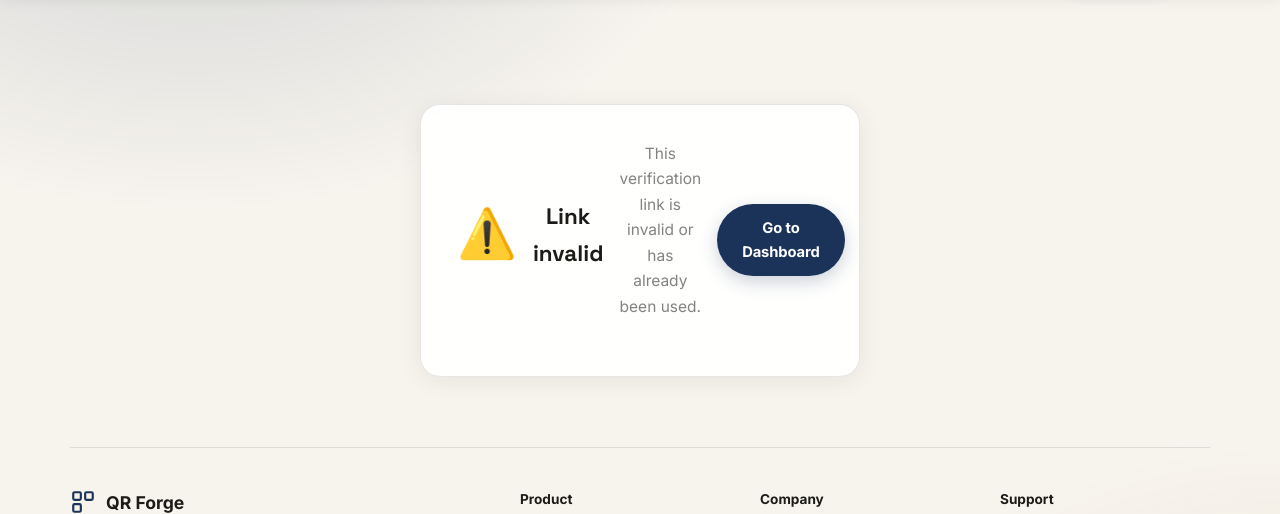
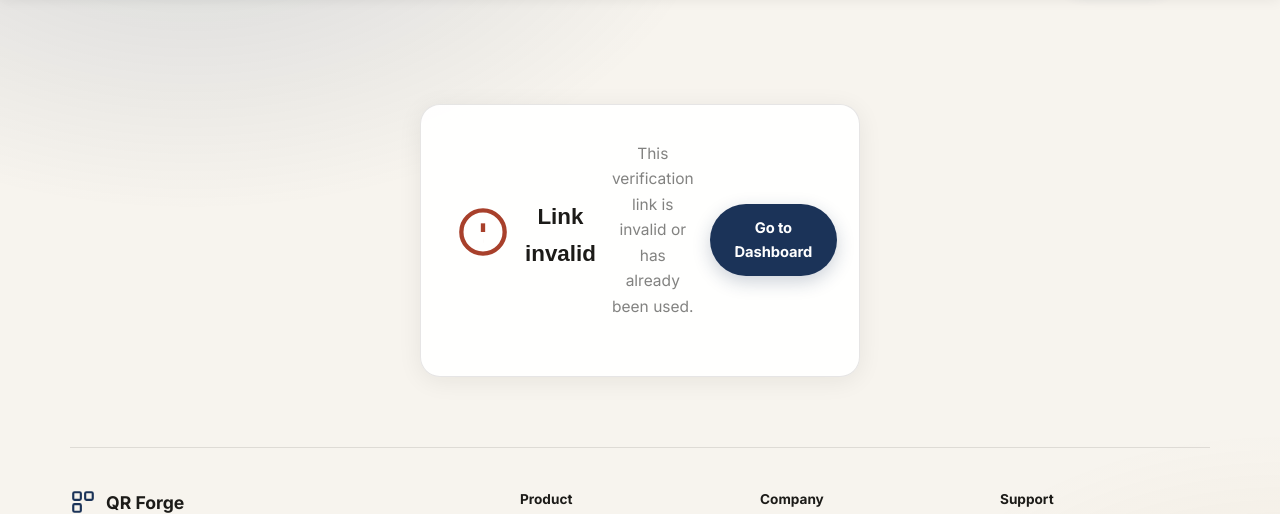
Before and after one commit to mostafamohamed521/qr_generator, a Django app: template templates/accounts/verify_email.html in a window 1280 px wide. Shown: the part 69-583 px from the top of the page. Run offline with Django 4.2, Linux system fonts and the light colour scheme; the template is opened without the code that fills it, so the values that code supplies are empty.

Commit message:
templates/accounts/verify_email.html: Update email verification page

```diff
--- a/templates/accounts/verify_email.html
+++ b/templates/accounts/verify_email.html
@@ -5,12 +5,12 @@
 <div style="max-width:440px;margin:60px auto;text-align:center">
   <div class="stat-card" style="padding:36px">
     {% if success %}
-      <div style="font-size:3rem;margin-bottom:16px">✅</div>
-      <h1 style="font-family:'Space Grotesk',sans-serif;font-weight:700;font-size:1.4rem;margin-bottom:8px">{% trans "Email verified!" %}</h1>
+      <div style="display:flex;justify-content:center;color:#5c7a63;margin-bottom:16px"><svg viewBox="0 0 24 24" fill="none" stroke="currentColor" stroke-width="2" width="52" height="52" style="flex-shrink:0"><polyline points="20 6 9 17 4 12"/></svg></div>
+      <h1 style="font-family:'Fraunces',sans-serif;font-weight:700;font-size:1.4rem;margin-bottom:8px">{% trans "Email verified!" %}</h1>
       <p style="color:var(--text-muted);margin-bottom:20px">{% trans "Your email address has been confirmed." %}</p>
     {% else %}
-      <div style="font-size:3rem;margin-bottom:16px">⚠️</div>
-      <h1 style="font-family:'Space Grotesk',sans-serif;font-weight:700;font-size:1.4rem;margin-bottom:8px">{% trans "Link invalid" %}</h1>
+      <div style="display:flex;justify-content:center;color:var(--danger);margin-bottom:16px"><svg viewBox="0 0 24 24" fill="none" stroke="currentColor" stroke-width="2" width="52" height="52"><circle cx="12" cy="12" r="10"/><line x1="12" y1="8" x2="12" y2="12"/><line x1="12" y1="16" x2="12.01" y2="16"/></svg></div>
+      <h1 style="font-family:'Fraunces',sans-serif;font-weight:700;font-size:1.4rem;margin-bottom:8px">{% trans "Link invalid" %}</h1>
       <p style="color:var(--text-muted);margin-bottom:20px">{% trans "This verification link is invalid or has already been used." %}</p>
     {% endif %}
     <a href="{% url 'qrapp:index' %}" class="btn-primary" style="text-decoration:none;display:inline-flex;padding:11px 24px">{% trans "Go to Dashboard" %}</a>
```
